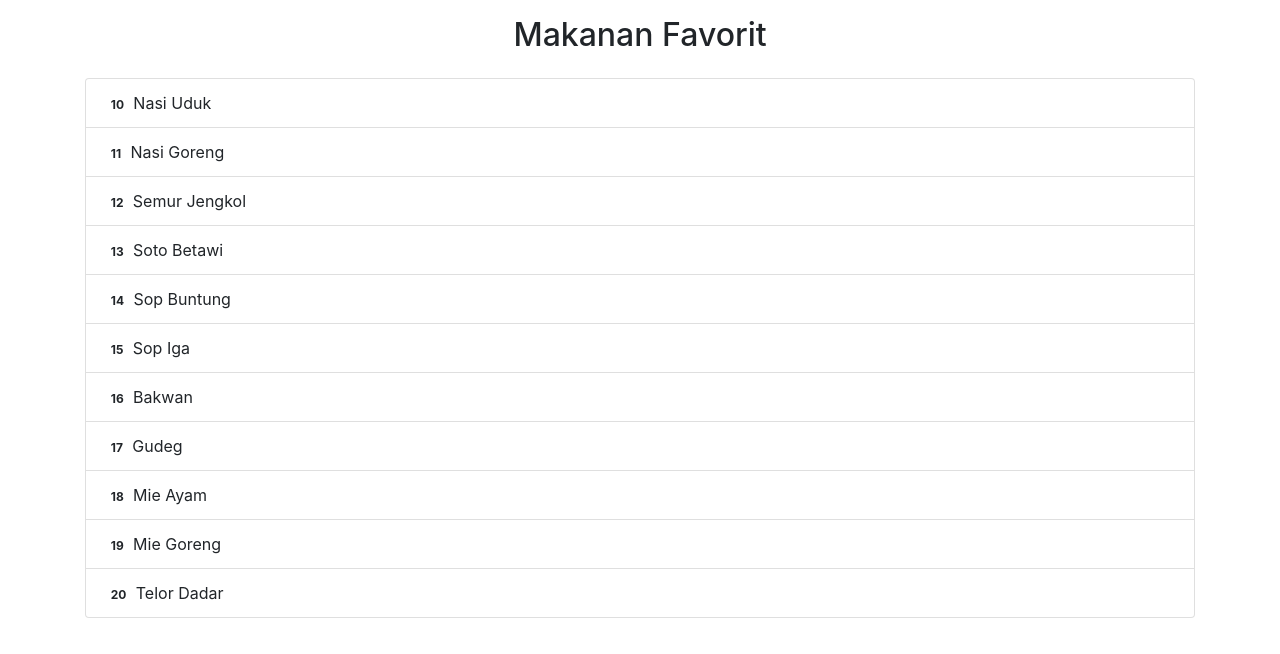
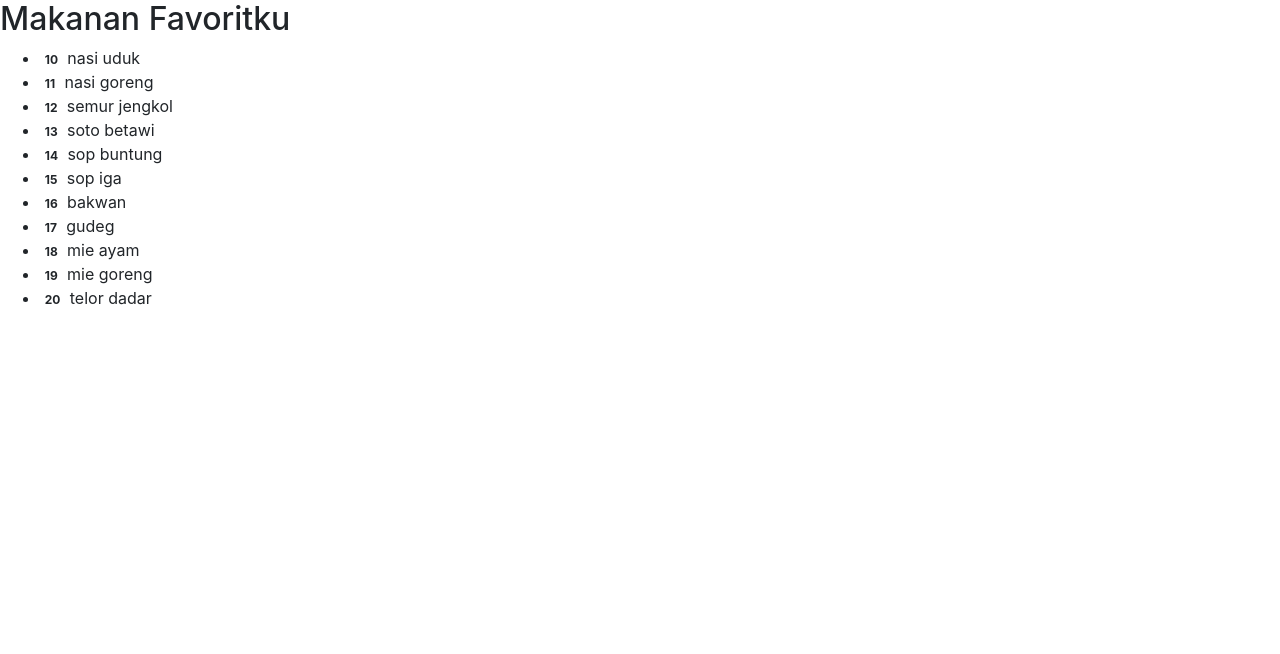
Before and after one commit to geraldprambudi/Tutorial-Angular-2019, an Angular app: page / in a window 1280 px wide. Shown: the top 654 px of the page. Built offline with nearby package versions, Linux system fonts and the light colour scheme.

Commit message:
#part 5 memisahkan component dan tanpa menggunakan bootstrap

```diff
--- a/src/app/food-detail/food-detail.component.html
+++ b/src/app/food-detail/food-detail.component.html
@@ -1,5 +1,5 @@
 <!-- tidam menggunakan bootstrap -->
-<!-- <div *ngIf="laper">
+<div *ngIf="laper">
 	<h2>{{ laper.name | uppercase }} Details</h2>
 	<div><span>id: </span>{{ laper.id }}</div>
 
@@ -7,21 +7,3 @@
 		<label>Name:<input [(ngModel)]="laper.name" placeholder="name"/></label>
 	</div>
 </div>
- -->
-
-<!-- menggunakan bootstrap -->
-<div class="pt-3 pl-4" *ngIf="laper">
-  <h5 class="text-center">{{laper.name | uppercase}} Adalah Favoritku</h5>
-	<div class="form-group row">
-	  	<span>ID</span>
-	  	<div class="col-6 col-sm-9">
-	  		<p class="font-weight-bold">{{laper.id}}</p>
-	  	</div>
-	</div>
-  	<div class="form-group row">
-	    <label>Name</label>
-	    <div class="col">
-	      <input class="form-control" [(ngModel)]="laper.name" placeholder="name" />
-	    </div>
-  	</div>
-</div>
--- a/src/app/food/food.component.html
+++ b/src/app/food/food.component.html
@@ -1,5 +1,5 @@
 <!-- tidak menggunaakan bootstrap -->
-<!-- <h2>Makanan Favoritku</h2>
+<h2>Makanan Favoritku</h2>
 <ul class="lapers">
   <li *ngFor="let laper of lapers" [class.selected]="laper === selectedLaper" (click)="onSelect(laper)">
     <span class="badge">{{laper.id}}</span> {{laper.name}}
@@ -7,25 +7,3 @@
 </ul>
 
 <app-food-detail [laper]="selectedLaper"></app-food-detail>
-
-<h2>{{laper.name|uppercase}} details</h2>
-<div><span>id: {{laper.id}}</span></div>
-<div><span>name: {{laper.name}}</span></div>
-<br>
-<div>
-	<label>name:
-		<input [(ngModel)]="laper.name" placeholder="name"/>
-	</label>
-</div>  -->
-
-<!-- menggunakan bootstrap -->
-<div class="container">
-	<h2 class="p-3 text-center">Makanan Favorit</h2>
-	<ul class="list-group lapers">
-	  	<li class="list-group-item" *ngFor="let laper of lapers" [class.selected]="laper === selectedLaper" (click)="onSelect(laper)">
-			<span class="badge">{{laper.id}}</span>
-			{{laper.name}}
-		</li>
-	</ul>
-	<app-food-detail [laper]="selectedLaper"></app-food-detail>
-</div>
```
